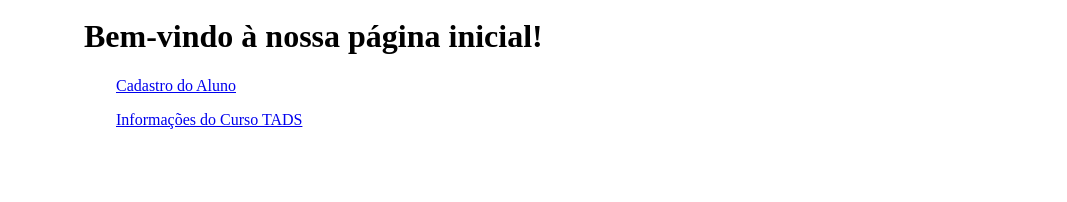
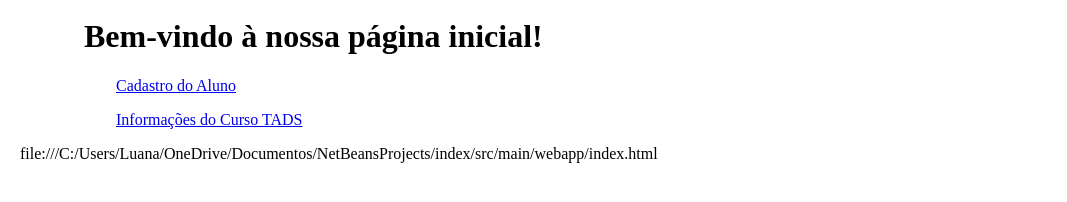
Before and after one commit to luasant/Prog-Web, a plain HTML site: page atividade1/index.html in a window 1280 px wide. Shown: the part 194-396 px from the top of the page, without its empty margins (0-1067 px from the left). Drawn offline with Linux system fonts and the light colour scheme.

Commit message:
index.html

```diff
--- a/atividade1/index.html
+++ b/atividade1/index.html
@@ -34,3 +34,5 @@
     </div>
 </body>
 </html>
+
+file:///C:/Users/Luana/OneDrive/Documentos/NetBeansProjects/index/src/main/webapp/index.html
```
